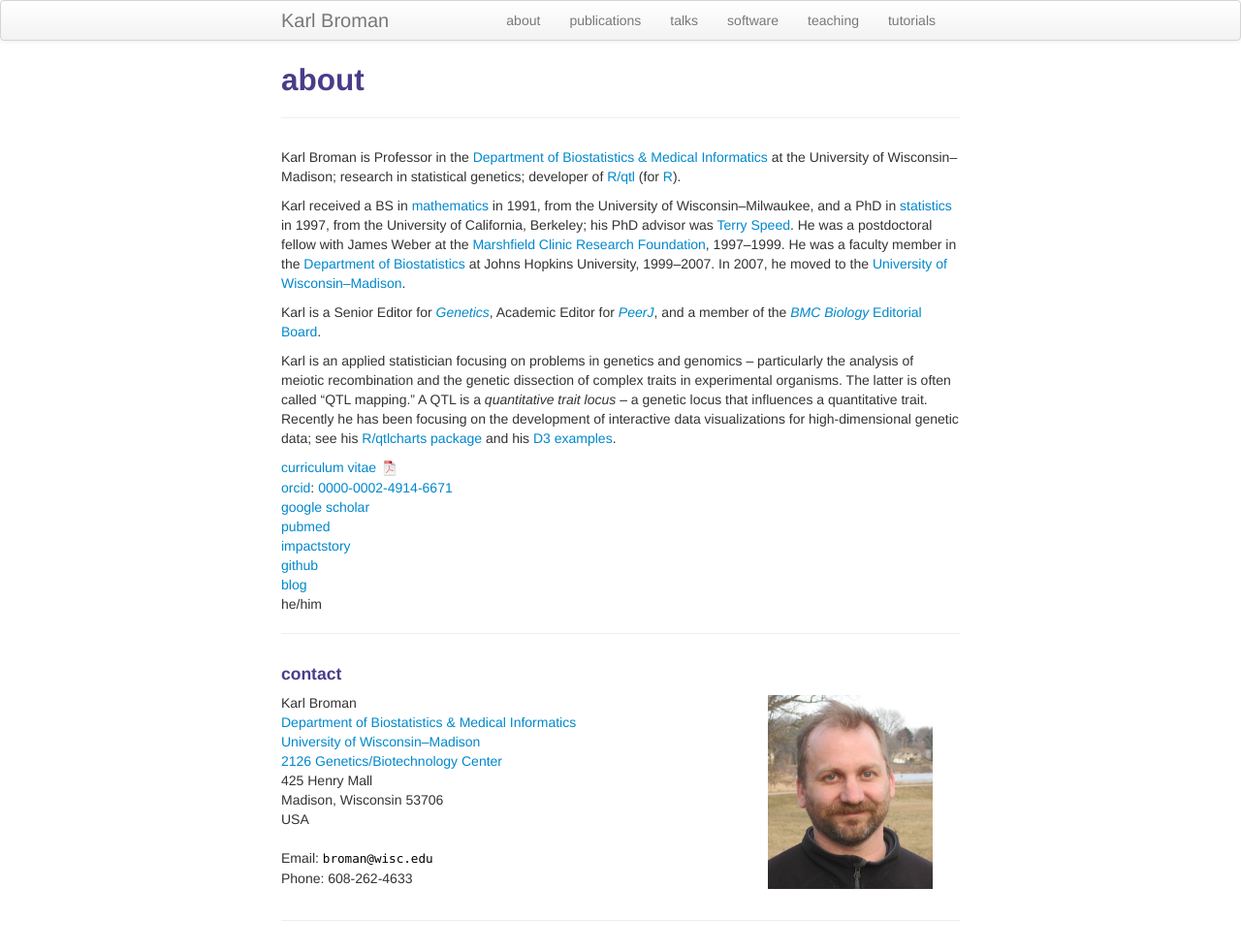
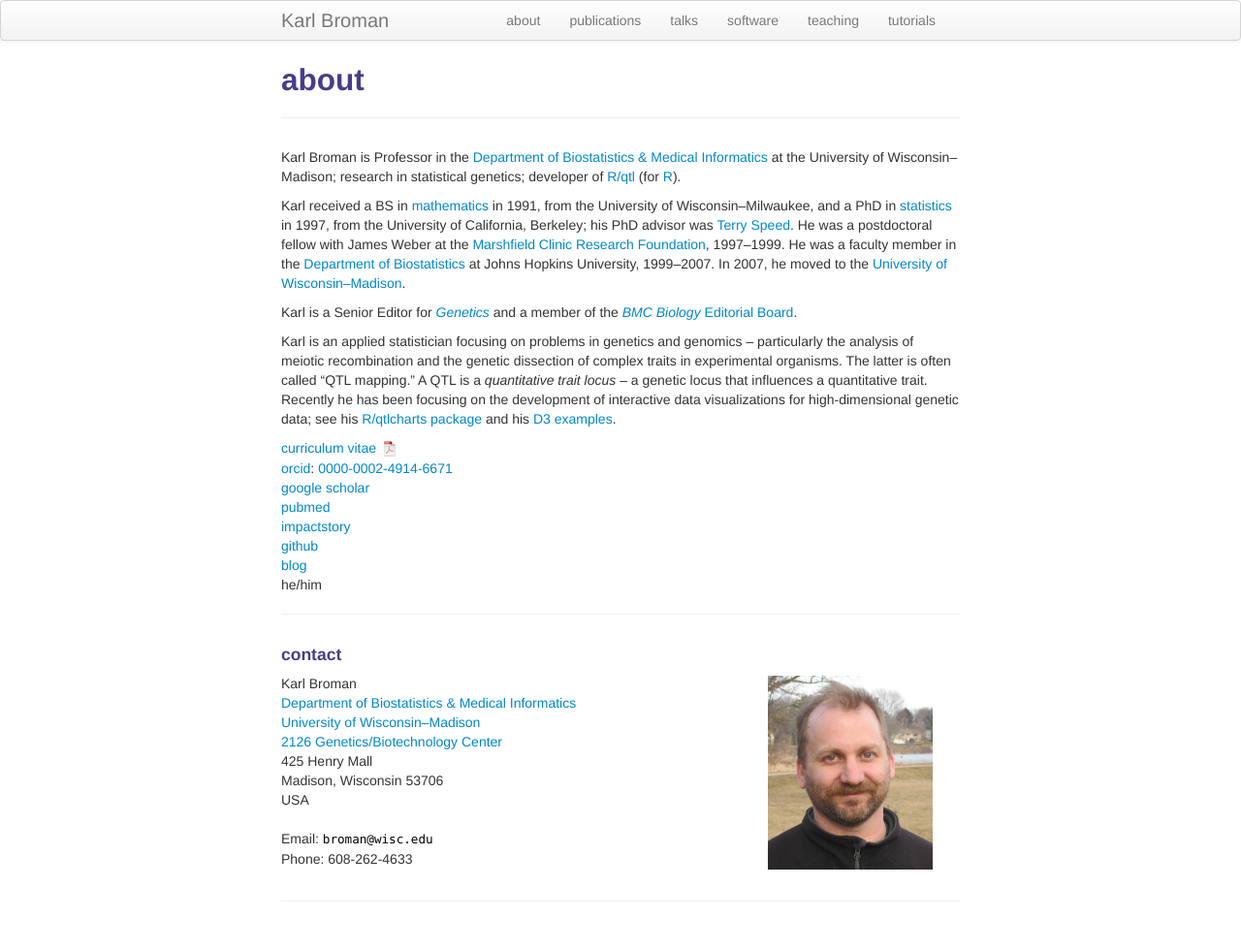
Before and after one commit to kbroman/kbroman.github.io, a Jekyll site: the page built from pages/about.md, in a window 1280 px wide. Shown: the whole page at 97% size. Built offline with Jekyll 4.4.1, drawn with Linux system fonts in a browser that asks for light colours.

Commit message:
pages/about: remove PeerJ AE position

```diff
--- a/pages/about.md
+++ b/pages/about.md
@@ -23,8 +23,7 @@ was a faculty member in the [Department of Biostatistics](https://www.jhsph.edu/
 Hopkins University, 1999&ndash;2007. In 2007, he moved to the
 [University of Wisconsin&ndash;Madison](https://www.wisc.edu).
 
-Karl is a Senior Editor for [_Genetics_](http://www.genetics.org),
-Academic Editor for [_PeerJ_](https://peerj.com), and
+Karl is a Senior Editor for [_Genetics_](http://www.genetics.org) and
 a member of the [_BMC Biology_](https://bmcbiol.biomedcentral.com)
 [Editorial Board](https://bmcbiol.biomedcentral.com/about/editorial-board).
 
```
